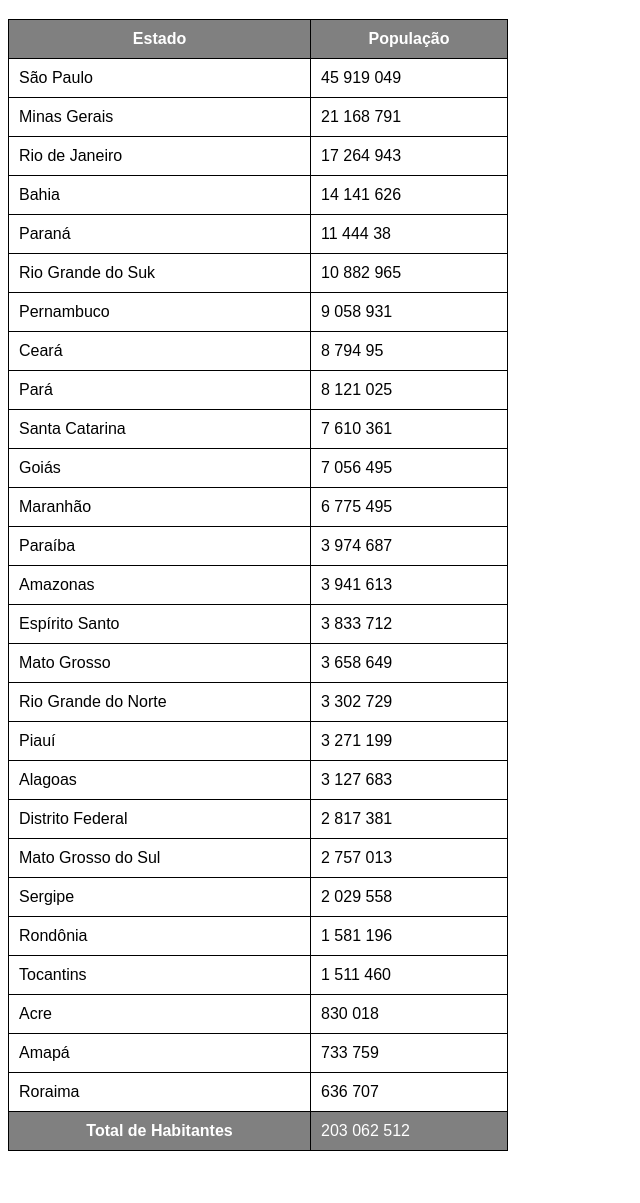
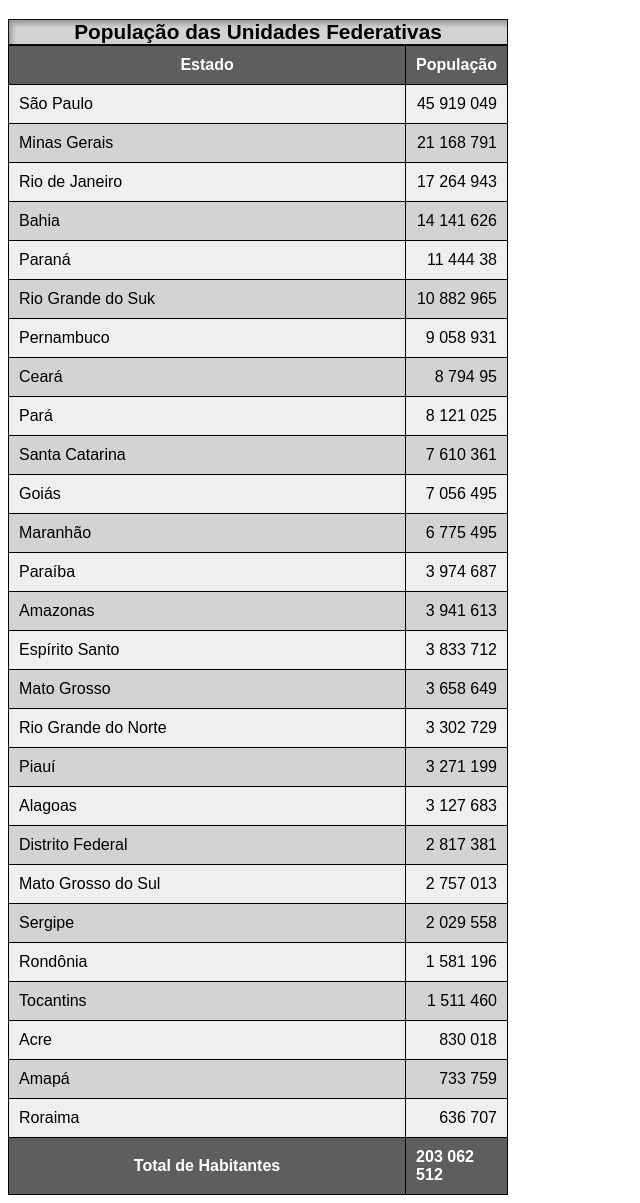
Before and after one commit to Luaabydyas/html-css, a plain HTML site: page exercicios/ex023/tabela002.html in a window 1280 px wide. Shown: the part 61-1264 px from the top of the page, without its empty margins (0-640 px from the left). Before the commit the page ends 1220 px from the top, so only its background shows below. Drawn offline with Linux system fonts and the light colour scheme.

Commit message:
atualização tabela 02

```diff
--- a/exercicios/ex023/tabela002.html
+++ b/exercicios/ex023/tabela002.html
@@ -9,6 +9,15 @@
         body {
             font-family: Arial, Helvetica, sans-serif;
         }
+
+        caption {
+            font-size: 1.3em;
+            font-weight: bold;
+            background-color: lightgrey;
+            border: 1px solid rgb(14, 14, 14);
+            box-shadow: inset 3px 4px 5px #00000048
+
+        }
         table {
             width: 500px;
             border-collapse: collapse;
@@ -19,9 +28,27 @@
 
 
         }
+        tfoot {
+            background-color: black;
+        }
+
         thead, tfoot {
-            background-color: gray;
+            background-color: rgb(95, 93, 93);
             color: white;
+
+            }
+
+
+        td.num {
+            text-align: right;
+        }
+
+        tbody > tr:nth-child(odd) {
+            background-color: rgb(241, 238, 238);
+        }
+
+        tbody > tr:nth-child(even) {
+            background-color: lightgrey;
         }
 
     </style>
@@ -30,6 +57,12 @@
 <body>
     <h1>Uso de tabelas grandes</h1>
     <!--
+            odd ( ímpar)
+            even (par)
+        -->
+    <!--
+
+        Caption ( titulo da tabela)
         ANATOMIA PARA TABELAS GRANDES
         TABLE
         THEAD
@@ -41,127 +74,129 @@
 
     -->
     <table>
+        <caption>População das Unidades Federativas</caption>
         <thead>
+
             <tr>
-                <th class="num">Estado</th>
-                <th>População</th>
+                <th scope="col">Estado</th>
+                <th style="width: 50px;" scope="col">População</th>
             </tr>
         </thead>
         <tbody>
             <tr>
                 <td>São Paulo</td>
-                <td>45 919 049</td>
+                <td class="num">45 919 049</td>
 
             </tr>
             <tr>
                 <td>Minas Gerais</td>
-                <td>21 168 791</td>
+                <td class="num">21 168 791</td>
             </tr>
             <tr>
                 <td>Rio de Janeiro</td>
-                <td>17 264 943</td>
+                <td class="num">17 264 943</td>
             </tr>
             <tr>
                 <td>Bahia</td>
-                <td>14 141 626</td>
+                <td class="num">14 141 626</td>
             </tr>
             <tr>
                 <td>Paraná</td>
-                <td>11 444 38</td>
+                <td class="num">11 444 38</td>
             </tr>
             <tr>
                 <td>Rio Grande do Suk</td>
-                <td>10 882 965</td>
+                <td class="num">10 882 965</td>
             </tr>
             <tr>
                 <td>Pernambuco</td>
-                <td>9 058 931</td>
+                <td class="num">9 058 931</td>
             </tr>
             <tr>
                 <td>Ceará</td>
-                <td>8 794 95</td>
+                <td class="num">8 794 95</td>
             </tr>
             <tr>
                 <td>Pará</td>
-                <td>8 121 025</td>
+                <td class="num">8 121 025</td>
             </tr>
             <tr>
                 <td>Santa Catarina</td>
-                <td>7 610 361</td>
+                <td class="num">7 610 361</td>
             </tr>
             <tr>
                 <td>Goiás</td>
-                <td>7 056 495</td>
+                <td class="num">7 056 495</td>
             </tr>
             <tr>
                 <td>Maranhão</td>
-                <td>6 775 495</td>
+                <td class="num">6 775 495</td>
             </tr>
             <tr>
                 <td>Paraíba</td>
-                <td>3 974 687</td>
+                <td class="num">3 974 687</td>
             </tr>
             <tr>
                 <td>Amazonas</td>
-                <td>3 941 613</td>
+                <td class="num">3 941 613</td>
             </tr>
             <tr>
                 <td>Espírito Santo</td>
-                <td>3 833 712</td>
+                <td class="num">3 833 712</td>
             </tr>
             <tr>
                 <td>Mato Grosso</td>
-                <td>3 658 649</td>
+                <td class="num">3 658 649</td>
             </tr>
             <tr>
                 <td>Rio Grande do Norte</td>
-                <td>3 302 729</td>
+                <td class="num">3 302 729</td>
             </tr>
             <tr>
                 <td>Piauí</td>
-                <td>3 271 199</td>
+                <td class="num">3 271 199</td>
             </tr>
             <tr>
                 <td>Alagoas</td>
-                <td>3 127 683</td>
+                <td class="num">3 127 683</td>
             </tr>
             <tr>
                 <td>Distrito Federal</td>
-                <td>2 817 381</td>
+                <td class="num">2 817 381</td>
             </tr>
             <tr>
                 <td>Mato Grosso do Sul</td>
-                <td>2 757 013</td>
+                <td class="num">2 757 013</td>
             </tr>
             <tr>
                 <td>Sergipe</td>
-                <td> 2 029 558</td>
+                <td class="num"> 2 029 558</td>
             </tr>
             <tr>
                 <td>Rondônia</td>
-                <td> 1 581 196</td>
+                <td class="num"> 1 581 196</td>
             </tr>
             <tr>
                 <td>Tocantins</td>
-                <td>1 511 460</td>
+                <td class="num">1 511 460</td>
             </tr>
             <tr>
                 <td>Acre</td>
-                <td>830 018</td>
+                <td class="num">830 018</td>
             </tr>
             <tr>
                 <td>Amapá</td>
-                <td>733 759</td>
+                <td class="num">733 759</td>
             </tr>
             <tr>
                 <td>Roraima</td>
-                <td>636 707</td>
+                <td class="num">636 707</td>
             </tr>
         </tbody>
         <tfoot>
             <tr>
-                <th>Total de Habitantes</th>
-                <td>203 062 512</td>
+                <th scope="col"><strong>Total de Habitantes</strong></th>
+                <td scope="col"><strong>203 062 512</strong></td>
             </tr>
         </tfoot>
     </table>
```
